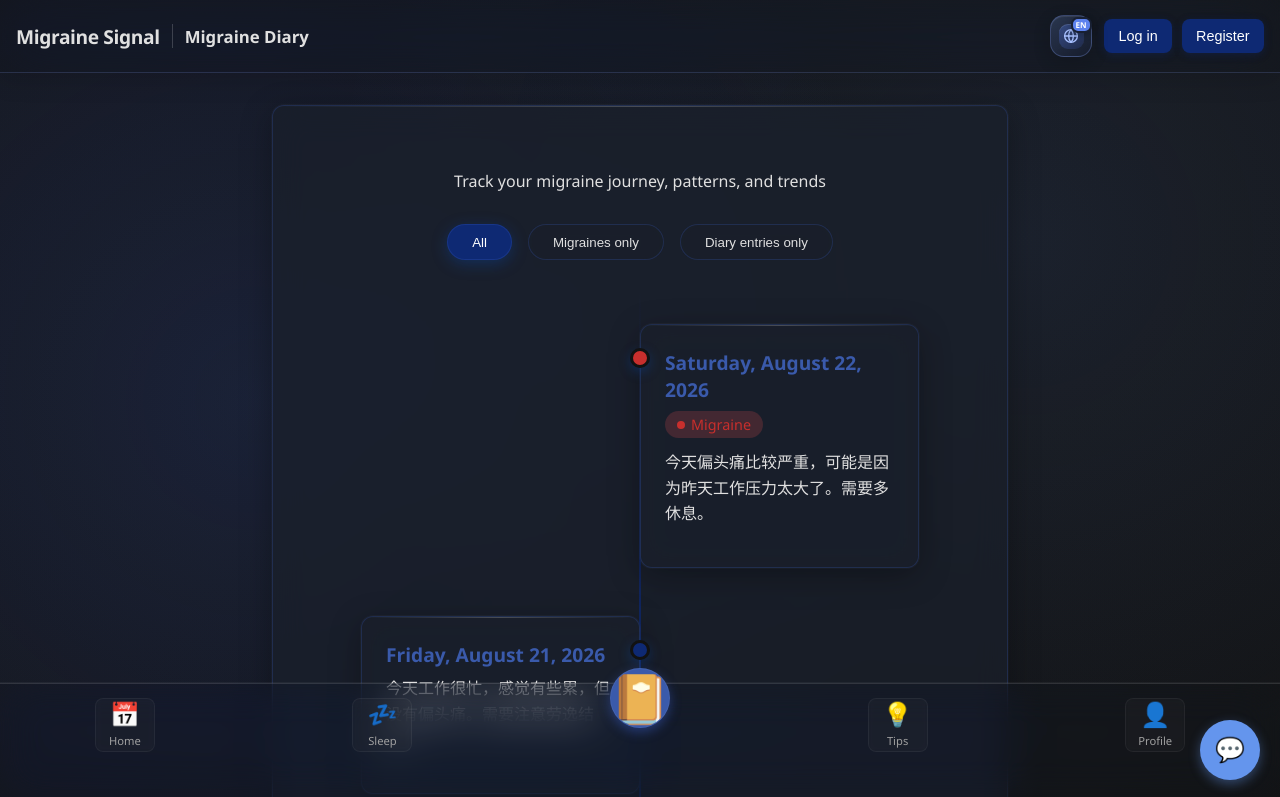
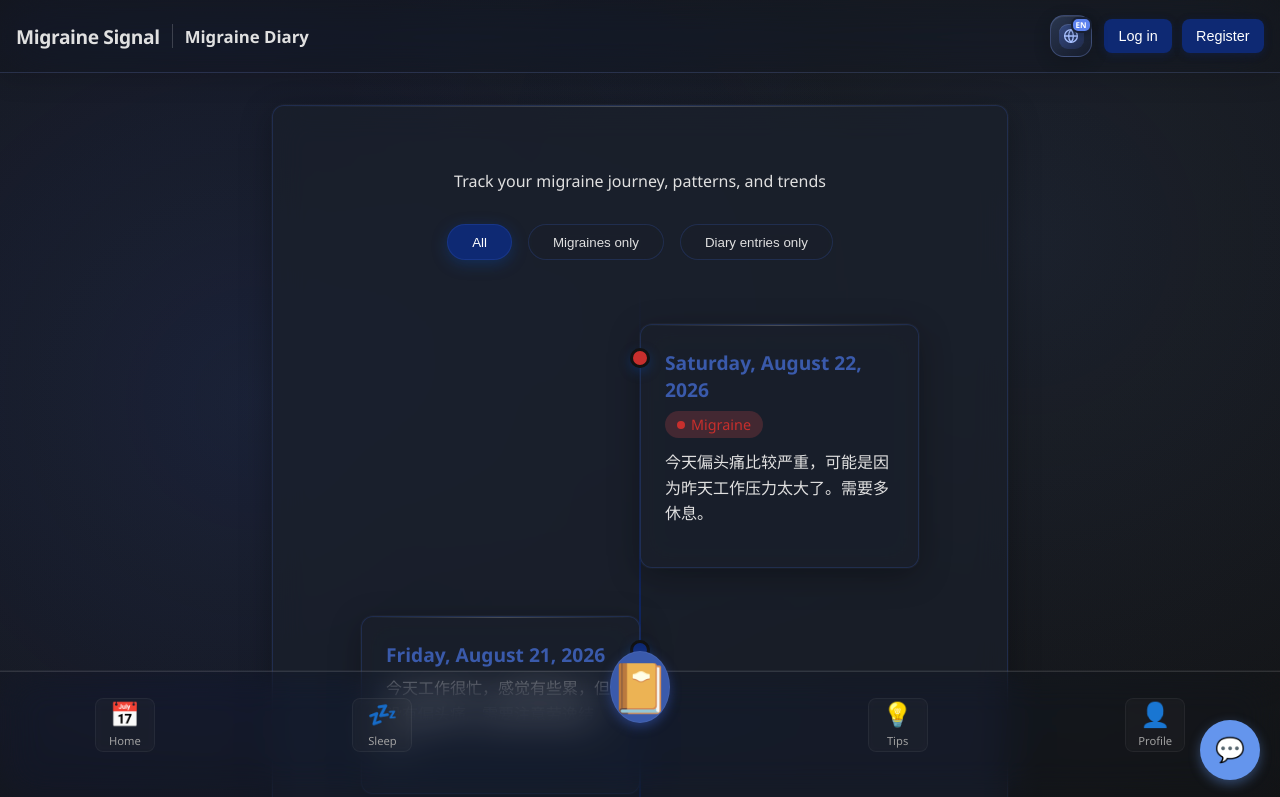
Before and after one commit to Kathy0416/HHCC2026, a plain HTML site: page diary.html in a window 1280 px wide. Shown: the top 797 px of the page. Drawn offline with Linux system fonts and the light colour scheme; no server answers.

Commit message:
fix: increase the size of the calendar button

```diff
--- a/diary.html
+++ b/diary.html
@@ -68,11 +68,11 @@
         /* 中间突出的日历按钮 */
         .nav-link.calendar-btn {
             position: relative;
-            top: -1.5rem;
+            top: -1.8rem;
             background: var(--accent-blue-light);
             border-radius: 50%;
-            width: 60px;
-            height: 60px;
+            width: 72px;
+            height: 72px;
             display: flex;
             align-items: center;
             justify-content: center;
--- a/styles.css
+++ b/styles.css
@@ -1245,11 +1245,11 @@
 /* 中间突出的日历按钮 */
 .nav-link.calendar-btn {
     position: relative;
-    top: -1.3rem;
+    top: -1.8rem;
     background: var(--accent-blue);
     border-radius: 50%;
-    width: 56px;
-    height: 56px;
+    width: 72px;
+    height: 72px;
     display: flex;
     align-items: center;
     justify-content: center;
@@ -1269,7 +1269,7 @@
 
 .nav-link.calendar-btn .nav-text {
     position: absolute;
-    bottom: -1.2rem;
+    bottom: -1.7rem;
     color: var(--text-primary);
     font-size: 0.7rem;
     white-space: nowrap;
```
Also changed, not shown: index.html (+3 -3 lines), my.html (+3 -3 lines), sleep.html (+3 -3 lines), tips.html (+3 -3 lines).
